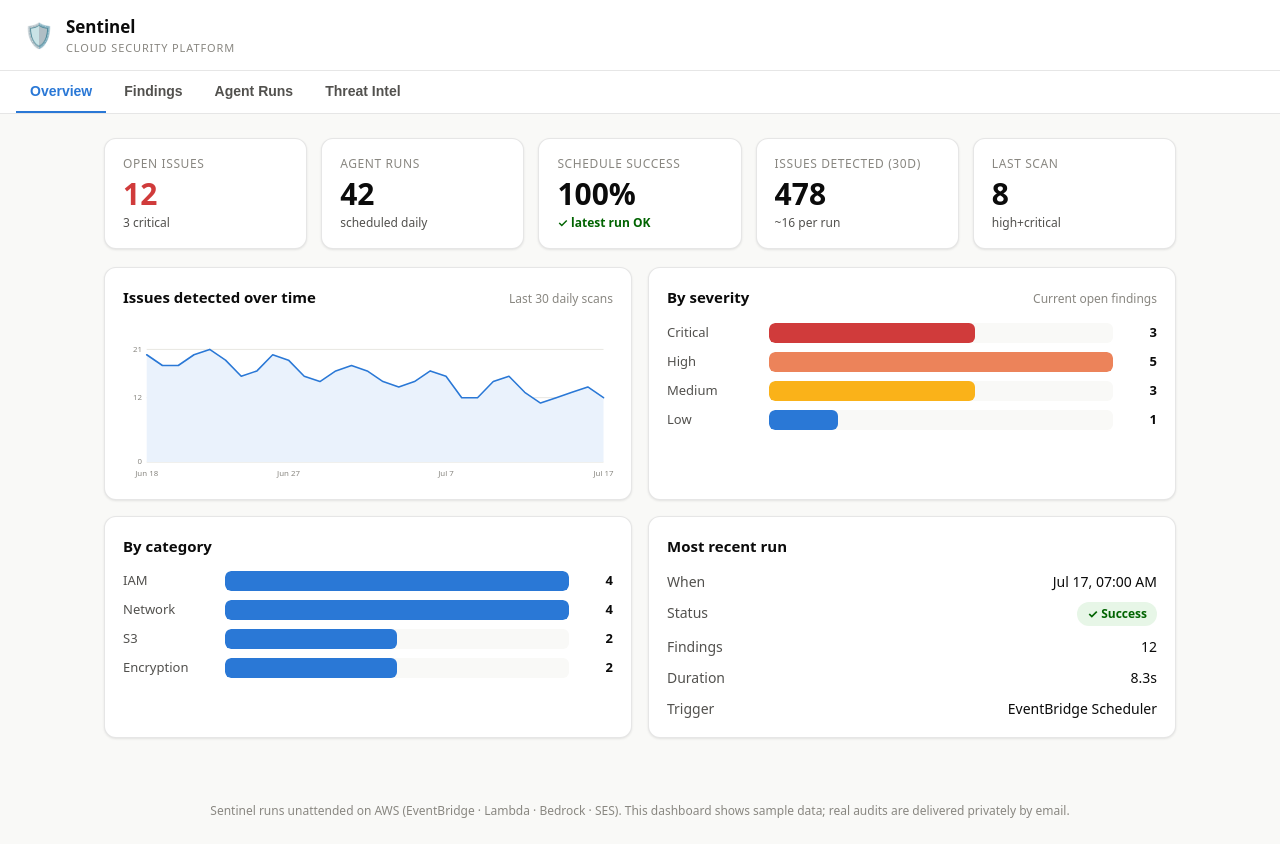
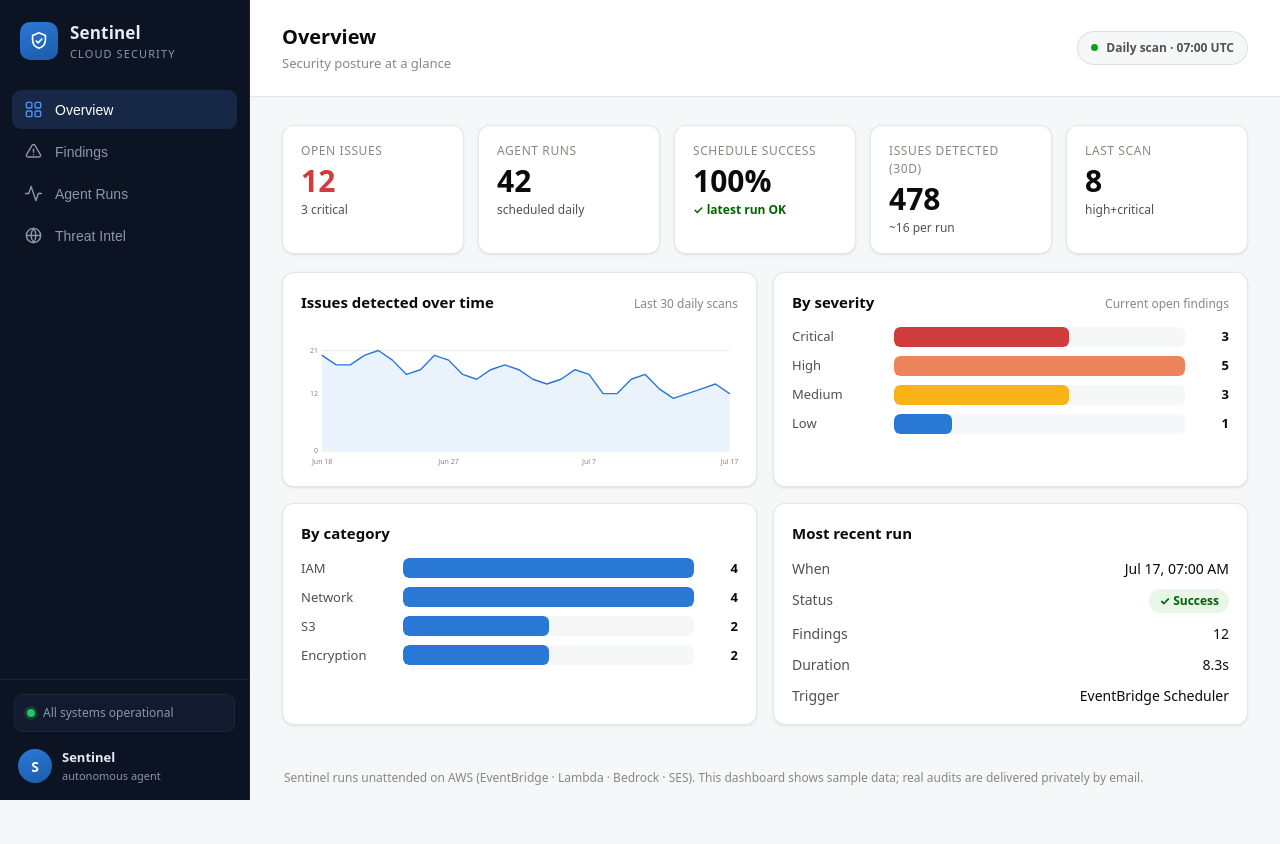
Before and after one commit to omarmfathy219/sentinel-cloud-security-agent, a plain HTML site: page dashboard/index.html in a window 1280 px wide. After the commit the page ends 823 px from the top, so only its background shows below. Drawn offline with Linux system fonts and the light colour scheme.

Commit message:
Redesign dashboard shell: dark sidebar navigation + light content

```diff
--- a/dashboard/app.js
+++ b/dashboard/app.js
@@ -10,14 +10,23 @@
   const fmtTime = (iso) => new Date(iso).toLocaleString(undefined, { month: "short", day: "numeric", hour: "2-digit", minute: "2-digit" });
   const fmtDate = (iso) => new Date(iso).toLocaleDateString(undefined, { month: "short", day: "numeric" });
 
-  // ---- Tabs ----
+  // ---- Sidebar nav / tabs ----
   const TABS = ["overview", "findings", "runs", "intel"];
+  const TITLES = {
+    overview: ["Overview", "Security posture at a glance"],
+    findings: ["Findings", "Open issues across your account"],
+    runs: ["Agent Runs", "Scheduled scan history"],
+    intel: ["Threat Intel", "Recent exploited vulnerabilities & CVEs"],
+  };
   function activateTab(name) {
-    $$(".tab").forEach((x) => x.classList.toggle("is-active", x.dataset.tab === name));
+    $$(".nav-item").forEach((x) => x.classList.toggle("is-active", x.dataset.tab === name));
     $$(".panel").forEach((p) => p.classList.toggle("is-active", p.dataset.panel === name));
+    const title = document.getElementById("page-title");
+    const sub = document.getElementById("page-sub");
+    if (title && TITLES[name]) { title.textContent = TITLES[name][0]; sub.textContent = TITLES[name][1]; }
     if (name === "intel") loadIntel();
   }
-  $$(".tab").forEach((t) => t.addEventListener("click", () => {
+  $$(".nav-item").forEach((t) => t.addEventListener("click", () => {
     activateTab(t.dataset.tab);
     history.replaceState(null, "", "#" + t.dataset.tab);
   }));
--- a/dashboard/index.html
+++ b/dashboard/index.html
@@ -7,40 +7,71 @@
   <link rel="stylesheet" href="styles.css" />
 </head>
 <body>
-  <header class="topbar">
+  <div class="shell">
+    <!-- SIDEBAR -->
+    <aside class="sidebar">
       <div class="brand">
-      <span class="logo">🛡️</span>
+        <span class="brand-logo" aria-hidden="true">
+          <svg viewBox="0 0 24 24" width="22" height="22" fill="none" stroke="currentColor" stroke-width="1.8" stroke-linejoin="round"><path d="M12 3l7 3v5c0 4.4-3 7.6-7 9-4-1.4-7-4.6-7-9V6z"/><path d="M9 12l2 2 4-4" stroke-linecap="round"/></svg>
+        </span>
         <div>
-        <div class="title">Sentinel</div>
-        <div class="subtitle">Cloud Security Platform</div>
+          <div class="brand-name">Sentinel</div>
+          <div class="brand-sub">Cloud Security</div>
         </div>
       </div>
+
+      <nav class="nav" role="tablist">
+        <button class="nav-item is-active" data-tab="overview" role="tab">
+          <svg viewBox="0 0 24 24" class="ni" fill="none" stroke="currentColor" stroke-width="1.8"><rect x="3" y="3" width="7" height="7" rx="1.5"/><rect x="14" y="3" width="7" height="7" rx="1.5"/><rect x="14" y="14" width="7" height="7" rx="1.5"/><rect x="3" y="14" width="7" height="7" rx="1.5"/></svg>
+          <span>Overview</span>
+        </button>
+        <button class="nav-item" data-tab="findings" role="tab">
+          <svg viewBox="0 0 24 24" class="ni" fill="none" stroke="currentColor" stroke-width="1.8" stroke-linecap="round" stroke-linejoin="round"><path d="M10.3 4l-7 12A2 2 0 0 0 5 19h14a2 2 0 0 0 1.7-3l-7-12a2 2 0 0 0-3.4 0z"/><line x1="12" y1="9" x2="12" y2="13"/><line x1="12" y1="16" x2="12" y2="16"/></svg>
+          <span>Findings</span>
+        </button>
+        <button class="nav-item" data-tab="runs" role="tab">
+          <svg viewBox="0 0 24 24" class="ni" fill="none" stroke="currentColor" stroke-width="1.8" stroke-linecap="round" stroke-linejoin="round"><polyline points="22 12 18 12 15 21 9 3 6 12 2 12"/></svg>
+          <span>Agent Runs</span>
+        </button>
+        <button class="nav-item" data-tab="intel" role="tab">
+          <svg viewBox="0 0 24 24" class="ni" fill="none" stroke="currentColor" stroke-width="1.8"><circle cx="12" cy="12" r="9"/><line x1="3" y1="12" x2="21" y2="12"/><path d="M12 3a15 15 0 0 1 0 18 15 15 0 0 1 0-18z"/></svg>
+          <span>Threat Intel</span>
+        </button>
+      </nav>
+
+      <div class="side-foot">
+        <div class="status"><span class="status-dot"></span>All systems operational</div>
+        <div class="side-user">
+          <span class="avatar">S</span>
+          <div class="su-meta">
+            <div class="su-name">Sentinel</div>
+            <div class="su-role">autonomous agent</div>
+          </div>
+        </div>
+      </div>
+    </aside>
+
+    <!-- MAIN -->
+    <div class="main">
+      <header class="main-head">
+        <div>
+          <h1 id="page-title">Overview</h1>
+          <p id="page-sub">Security posture at a glance</p>
+        </div>
+        <span class="head-chip"><span class="chip-dot"></span>Daily scan · 07:00 UTC</span>
       </header>
 
-  <nav class="tabs" role="tablist">
-    <button class="tab is-active" data-tab="overview" role="tab">Overview</button>
-    <button class="tab" data-tab="findings" role="tab">Findings</button>
-    <button class="tab" data-tab="runs" role="tab">Agent Runs</button>
-    <button class="tab" data-tab="intel" role="tab">Threat Intel</button>
-  </nav>
-
-  <main class="content">
+      <div class="content">
         <!-- OVERVIEW -->
         <section class="panel is-active" data-panel="overview">
           <div class="stat-row" id="stat-row"></div>
           <div class="grid-2">
             <div class="card">
-          <div class="card-head">
-            <h2>Issues detected over time</h2>
-            <span class="card-sub">Last 30 daily scans</span>
-          </div>
+              <div class="card-head"><h2>Issues detected over time</h2><span class="card-sub">Last 30 daily scans</span></div>
               <div id="chart-trend" class="chart"></div>
             </div>
             <div class="card">
-          <div class="card-head">
-            <h2>By severity</h2>
-            <span class="card-sub">Current open findings</span>
-          </div>
+              <div class="card-head"><h2>By severity</h2><span class="card-sub">Current open findings</span></div>
               <div id="chart-severity" class="chart"></div>
             </div>
           </div>
@@ -69,10 +100,7 @@
         <!-- AGENT RUNS -->
         <section class="panel" data-panel="runs">
           <div class="card">
-        <div class="card-head">
-          <h2>Scheduled scan history</h2>
-          <span class="card-sub">EventBridge Scheduler · daily 07:00 UTC</span>
-        </div>
+            <div class="card-head"><h2>Scheduled scan history</h2><span class="card-sub">EventBridge Scheduler · daily 07:00 UTC</span></div>
             <div class="table-wrap">
               <table class="table" id="runs-table">
                 <thead><tr><th>Run time</th><th>Status</th><th>Findings</th><th>Duration</th></tr></thead>
@@ -85,18 +113,17 @@
         <!-- THREAT INTEL -->
         <section class="panel" data-panel="intel">
           <div class="card">
-        <div class="card-head">
-          <h2>Threat intelligence</h2>
-          <span class="card-sub" id="intel-source">Loading feed…</span>
-        </div>
+            <div class="card-head"><h2>Threat intelligence</h2><span class="card-sub" id="intel-source">Loading feed…</span></div>
             <div id="intel-list" class="intel-list"></div>
           </div>
         </section>
-  </main>
 
         <footer class="foot">
           Sentinel runs unattended on AWS (EventBridge · Lambda · Bedrock · SES). This dashboard shows sample data; real audits are delivered privately by email.
         </footer>
+      </div>
+    </div>
+  </div>
 
   <script src="data.js"></script>
   <script src="app.js"></script>
--- a/dashboard/styles.css
+++ b/dashboard/styles.css
@@ -1,5 +1,5 @@
 :root {
-  --plane: #f9f9f7;
+  --plane: #f6f7f9;
   --surface: #ffffff;
   --ink: #0b0b0b;
   --ink-2: #52514e;
@@ -8,14 +8,18 @@
   --baseline: #c3c2b7;
   --border: rgba(11, 11, 11, 0.10);
   --accent: #2a78d6;
-  --accent-soft: #eaf2fc;
   --good: #0ca30c;
   --good-ink: #006300;
-  /* severity (status palette + labels always present) */
   --sev-critical: #d03b3b;
   --sev-high: #ec835a;
   --sev-medium: #fab219;
   --sev-low: #2a78d6;
+  /* dark sidebar */
+  --side-bg: #0c1322;
+  --side-bg-2: #111a2e;
+  --side-ink: #e6ebf5;
+  --side-muted: #8a97ad;
+  --side-accent: #4b93f7;
   --radius: 12px;
   --shadow: 0 1px 2px rgba(11, 11, 11, 0.04), 0 1px 3px rgba(11, 11, 11, 0.06);
 }
@@ -23,57 +27,79 @@
 * { box-sizing: border-box; }
 html, body { margin: 0; padding: 0; }
 body {
-  background: var(--plane);
-  color: var(--ink);
-  font-family: system-ui, -apple-system, "Segoe UI", Roboto, sans-serif;
+  background: var(--plane); color: var(--ink);
+  font-family: system-ui, -apple-system, "Segoe UI", Roboto, Helvetica, Arial, sans-serif;
   line-height: 1.5;
-  min-height: 100vh;
 }
 h1, h2, h3 { margin: 0; }
 a { color: var(--accent); text-decoration: none; }
 a:hover { text-decoration: underline; }
 
-/* Top bar */
-.topbar {
-  display: flex; align-items: center; justify-content: space-between;
-  padding: 14px 24px; background: var(--surface); border-bottom: 1px solid var(--border);
+.shell { display: flex; min-height: 100vh; }
+
+/* ---------------- Sidebar ---------------- */
+.sidebar {
+  width: 250px; flex: 0 0 250px; background: var(--side-bg); color: var(--side-ink);
+  display: flex; flex-direction: column; position: sticky; top: 0; height: 100vh;
+  border-right: 1px solid rgba(255, 255, 255, 0.06);
 }
-.brand { display: flex; align-items: center; gap: 12px; }
-.logo { font-size: 24px; }
-.title { font-weight: 700; font-size: 17px; }
-.subtitle { font-size: 11px; color: var(--muted); text-transform: uppercase; letter-spacing: .08em; }
-.demo-badge {
-  font-size: 12px; font-weight: 600; color: var(--ink-2);
-  background: #fff7e6; border: 1px solid #f6e0a8; color: #8a6d10;
-  padding: 4px 10px; border-radius: 999px;
+.brand { display: flex; align-items: center; gap: 12px; padding: 20px 20px 22px; }
+.brand-logo {
+  width: 38px; height: 38px; border-radius: 10px; display: grid; place-items: center;
+  color: #fff; background: linear-gradient(160deg, #2a78d6, #1c5cab);
 }
+.brand-name { font-weight: 700; font-size: 17px; letter-spacing: .01em; }
+.brand-sub { font-size: 11px; color: var(--side-muted); text-transform: uppercase; letter-spacing: .1em; }
 
-/* Tabs */
-.tabs {
-  display: flex; gap: 4px; padding: 0 16px; background: var(--surface);
-  border-bottom: 1px solid var(--border); position: sticky; top: 0; z-index: 5;
-  overflow-x: auto;
+.nav { display: flex; flex-direction: column; gap: 3px; padding: 6px 12px; flex: 1; }
+.nav-item {
+  display: flex; align-items: center; gap: 12px; width: 100%; text-align: left;
+  background: none; border: 0; cursor: pointer; color: var(--side-muted);
+  font-size: 14px; font-weight: 500; padding: 10px 12px; border-radius: 9px;
 }
-.tab {
-  background: none; border: 0; padding: 12px 14px; font-size: 14px; font-weight: 600;
-  color: var(--ink-2); cursor: pointer; border-bottom: 2px solid transparent; white-space: nowrap;
+.nav-item .ni { width: 19px; height: 19px; flex: 0 0 19px; }
+.nav-item:hover { background: rgba(255, 255, 255, 0.05); color: var(--side-ink); }
+.nav-item.is-active { background: rgba(75, 147, 247, 0.16); color: #fff; }
+.nav-item.is-active .ni { color: var(--side-accent); }
+
+.side-foot { padding: 14px; border-top: 1px solid rgba(255, 255, 255, 0.07); }
+.status {
+  display: flex; align-items: center; gap: 8px; font-size: 12px; color: var(--side-muted);
+  background: var(--side-bg-2); border: 1px solid rgba(255, 255, 255, 0.06);
+  padding: 9px 12px; border-radius: 9px; margin-bottom: 12px;
 }
-.tab:hover { color: var(--ink); }
-.tab.is-active { color: var(--accent); border-bottom-color: var(--accent); }
+.status-dot { width: 8px; height: 8px; border-radius: 50%; background: #22c55e; box-shadow: 0 0 0 3px rgba(34, 197, 94, .18); }
+.side-user { display: flex; align-items: center; gap: 10px; padding: 4px 4px 2px; }
+.avatar {
+  width: 34px; height: 34px; border-radius: 50%; display: grid; place-items: center;
+  background: linear-gradient(160deg, #2a78d6, #1c5cab); color: #fff; font-weight: 700; font-size: 14px;
+}
+.su-name { font-size: 13px; font-weight: 600; color: var(--side-ink); }
+.su-role { font-size: 11px; color: var(--side-muted); }
 
-.content { max-width: 1120px; margin: 0 auto; padding: 24px; }
+/* ---------------- Main ---------------- */
+.main { flex: 1; min-width: 0; display: flex; flex-direction: column; }
+.main-head {
+  display: flex; align-items: center; justify-content: space-between; gap: 16px;
+  padding: 22px 32px; background: var(--surface); border-bottom: 1px solid var(--border);
+  position: sticky; top: 0; z-index: 5;
+}
+.main-head h1 { font-size: 20px; font-weight: 700; }
+.main-head p { margin: 2px 0 0; font-size: 13px; color: var(--muted); }
+.head-chip {
+  display: inline-flex; align-items: center; gap: 8px; font-size: 12px; font-weight: 600;
+  color: var(--ink-2); background: var(--plane); border: 1px solid var(--border);
+  padding: 7px 13px; border-radius: 999px; white-space: nowrap;
+}
+.chip-dot { width: 7px; height: 7px; border-radius: 50%; background: var(--good); }
+
+.content { padding: 28px 32px; max-width: 1120px; width: 100%; }
 .panel { display: none; }
 .panel.is-active { display: block; }
 
 /* Stat tiles */
-.stat-row {
-  display: grid; grid-template-columns: repeat(auto-fit, minmax(160px, 1fr));
-  gap: 14px; margin-bottom: 18px;
-}
-.stat {
-  background: var(--surface); border: 1px solid var(--border); border-radius: var(--radius);
-  padding: 16px 18px; box-shadow: var(--shadow);
-}
+.stat-row { display: grid; grid-template-columns: repeat(auto-fit, minmax(158px, 1fr)); gap: 14px; margin-bottom: 18px; }
+.stat { background: var(--surface); border: 1px solid var(--border); border-radius: var(--radius); padding: 16px 18px; box-shadow: var(--shadow); }
 .stat .label { font-size: 12px; color: var(--muted); text-transform: uppercase; letter-spacing: .05em; }
 .stat .value { font-size: 30px; font-weight: 800; margin-top: 4px; line-height: 1.1; }
 .stat .value.tabular { font-variant-numeric: tabular-nums; }
@@ -83,24 +109,19 @@ a:hover { text-decoration: underline; }
 
 /* Cards + grid */
 .grid-2 { display: grid; grid-template-columns: 1fr 1fr; gap: 16px; margin-bottom: 16px; }
-.card {
-  background: var(--surface); border: 1px solid var(--border); border-radius: var(--radius);
-  padding: 18px; box-shadow: var(--shadow);
-}
+.card { background: var(--surface); border: 1px solid var(--border); border-radius: var(--radius); padding: 18px; box-shadow: var(--shadow); }
 .card-head { display: flex; align-items: baseline; justify-content: space-between; margin-bottom: 14px; }
 .card-head h2 { font-size: 15px; font-weight: 700; }
 .card-sub { font-size: 12px; color: var(--muted); }
 .chart { width: 100%; }
 .chart svg { display: block; width: 100%; height: auto; overflow: visible; }
 
-/* Bars (severity / category) */
 .barrow { display: grid; grid-template-columns: 92px 1fr 34px; align-items: center; gap: 10px; margin: 9px 0; }
 .barrow .k { font-size: 13px; color: var(--ink-2); }
 .barrow .track { background: var(--plane); border-radius: 6px; height: 20px; overflow: hidden; }
 .barrow .fill { height: 100%; border-radius: 6px; }
 .barrow .v { font-size: 13px; font-weight: 700; text-align: right; font-variant-numeric: tabular-nums; }
 
-/* Last-run card */
 .lastrun { display: flex; flex-direction: column; gap: 10px; }
 .lastrun .row { display: flex; justify-content: space-between; font-size: 14px; }
 .lastrun .row .k { color: var(--ink-2); }
@@ -110,23 +131,14 @@ a:hover { text-decoration: underline; }
 /* Filters */
 .filters { display: flex; flex-wrap: wrap; align-items: center; justify-content: space-between; gap: 12px; margin-bottom: 16px; }
 .chips { display: flex; gap: 8px; flex-wrap: wrap; }
-.chip {
-  font-size: 13px; font-weight: 600; padding: 6px 12px; border-radius: 999px; cursor: pointer;
-  border: 1px solid var(--border); background: var(--surface); color: var(--ink-2);
-}
+.chip { font-size: 13px; font-weight: 600; padding: 6px 12px; border-radius: 999px; cursor: pointer; border: 1px solid var(--border); background: var(--surface); color: var(--ink-2); }
 .chip.is-active { background: var(--ink); color: #fff; border-color: var(--ink); }
 .filters-right { display: flex; gap: 8px; }
-.select, .search {
-  font-size: 14px; padding: 8px 12px; border-radius: 8px; border: 1px solid var(--border);
-  background: var(--surface); color: var(--ink); min-width: 160px;
-}
+.select, .search { font-size: 14px; padding: 8px 12px; border-radius: 8px; border: 1px solid var(--border); background: var(--surface); color: var(--ink); min-width: 160px; }
 
 /* Findings */
 .findings-list { display: flex; flex-direction: column; gap: 12px; }
-.finding {
-  background: var(--surface); border: 1px solid var(--border); border-left: 4px solid var(--baseline);
-  border-radius: 10px; padding: 16px 18px; box-shadow: var(--shadow);
-}
+.finding { background: var(--surface); border: 1px solid var(--border); border-left: 4px solid var(--baseline); border-radius: 10px; padding: 16px 18px; box-shadow: var(--shadow); }
 .finding.sev-critical { border-left-color: var(--sev-critical); }
 .finding.sev-high { border-left-color: var(--sev-high); }
 .finding.sev-medium { border-left-color: var(--sev-medium); }
@@ -143,10 +155,7 @@ a:hover { text-decoration: underline; }
 .finding .res { font-size: 12px; color: var(--muted); margin-top: 8px; }
 .finding .res code, .finding pre { font-family: ui-monospace, SFMono-Regular, Menlo, monospace; }
 .finding .res code { background: var(--plane); padding: 1px 5px; border-radius: 4px; }
-.finding pre {
-  background: #f4f6f8; border: 1px solid var(--border); color: #1f2933; padding: 10px 12px; border-radius: 8px;
-  font-size: 12px; overflow-x: auto; white-space: pre-wrap; word-break: break-word; margin: 8px 0 0;
-}
+.finding pre { background: #f4f6f8; border: 1px solid var(--border); color: #1f2933; padding: 10px 12px; border-radius: 8px; font-size: 12px; overflow-x: auto; white-space: pre-wrap; word-break: break-word; margin: 8px 0 0; }
 .finding .fixable { font-size: 12px; color: var(--good-ink); font-weight: 600; margin-top: 8px; }
 
 /* Table */
@@ -159,10 +168,7 @@ a:hover { text-decoration: underline; }
 
 /* Threat intel */
 .intel-list { display: flex; flex-direction: column; gap: 12px; }
-.intel {
-  display: flex; gap: 14px; padding: 14px 16px; border: 1px solid var(--border); border-radius: 10px;
-  background: var(--surface); align-items: flex-start;
-}
+.intel { display: flex; gap: 14px; padding: 14px 16px; border: 1px solid var(--border); border-radius: 10px; background: var(--surface); align-items: flex-start; }
 .intel .badge { flex: 0 0 auto; font-size: 11px; font-weight: 800; letter-spacing: .03em; padding: 3px 9px; border-radius: 6px; margin-top: 2px; }
 .badge.b-critical, .badge.b-exploited { background: #fbe6e6; color: #a01f1f; }
 .badge.b-high { background: #fdeee4; color: #9a4a1e; }
@@ -174,17 +180,21 @@ a:hover { text-decoration: underline; }
 .intel .body .m .cve { font-weight: 700; color: var(--accent); }
 
 .empty { text-align: center; color: var(--muted); padding: 40px; }
-.foot { text-align: center; color: var(--muted); font-size: 12px; padding: 24px; }
+.foot { color: var(--muted); font-size: 12px; padding: 28px 2px 8px; }
 
-/* Chart tooltip */
-.tip {
-  position: fixed; pointer-events: none; z-index: 50; background: var(--ink); color: #fff;
-  font-size: 12px; padding: 6px 9px; border-radius: 6px; opacity: 0; transition: opacity .08s;
-  white-space: nowrap; font-variant-numeric: tabular-nums;
-}
+.tip { position: fixed; pointer-events: none; z-index: 50; background: var(--ink); color: #fff; font-size: 12px; padding: 6px 9px; border-radius: 6px; opacity: 0; transition: opacity .08s; white-space: nowrap; font-variant-numeric: tabular-nums; }
 
-@media (max-width: 760px) {
-  .grid-2 { grid-template-columns: 1fr; }
+/* Responsive */
+@media (max-width: 900px) { .grid-2 { grid-template-columns: 1fr; } }
+@media (max-width: 720px) {
+  .shell { flex-direction: column; }
+  .sidebar { width: 100%; flex: none; height: auto; position: static; flex-direction: row; align-items: center; overflow-x: auto; }
+  .brand { padding: 12px 16px; }
+  .nav { flex-direction: row; padding: 8px; flex: 1; }
+  .nav-item span { display: none; }
+  .side-foot { display: none; }
+  .main-head { padding: 16px; }
+  .content { padding: 18px 16px; }
   .filters { flex-direction: column; align-items: stretch; }
   .filters-right { flex-direction: column; }
 }
```
Also changed, not shown: docs/images/agent-runs.png, docs/images/dashboard.png. Lines whose indentation alone changed are shown as unchanged.
